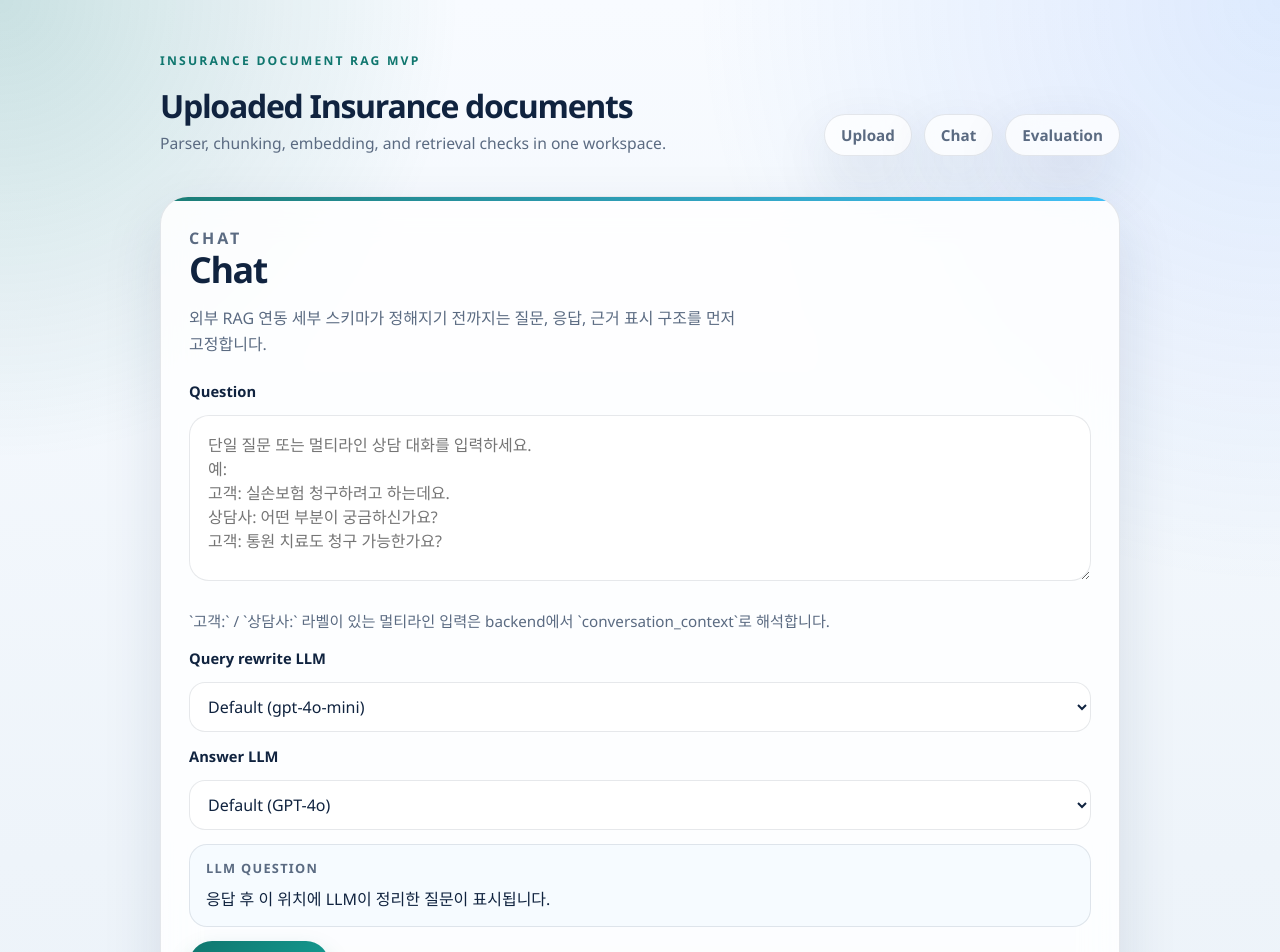
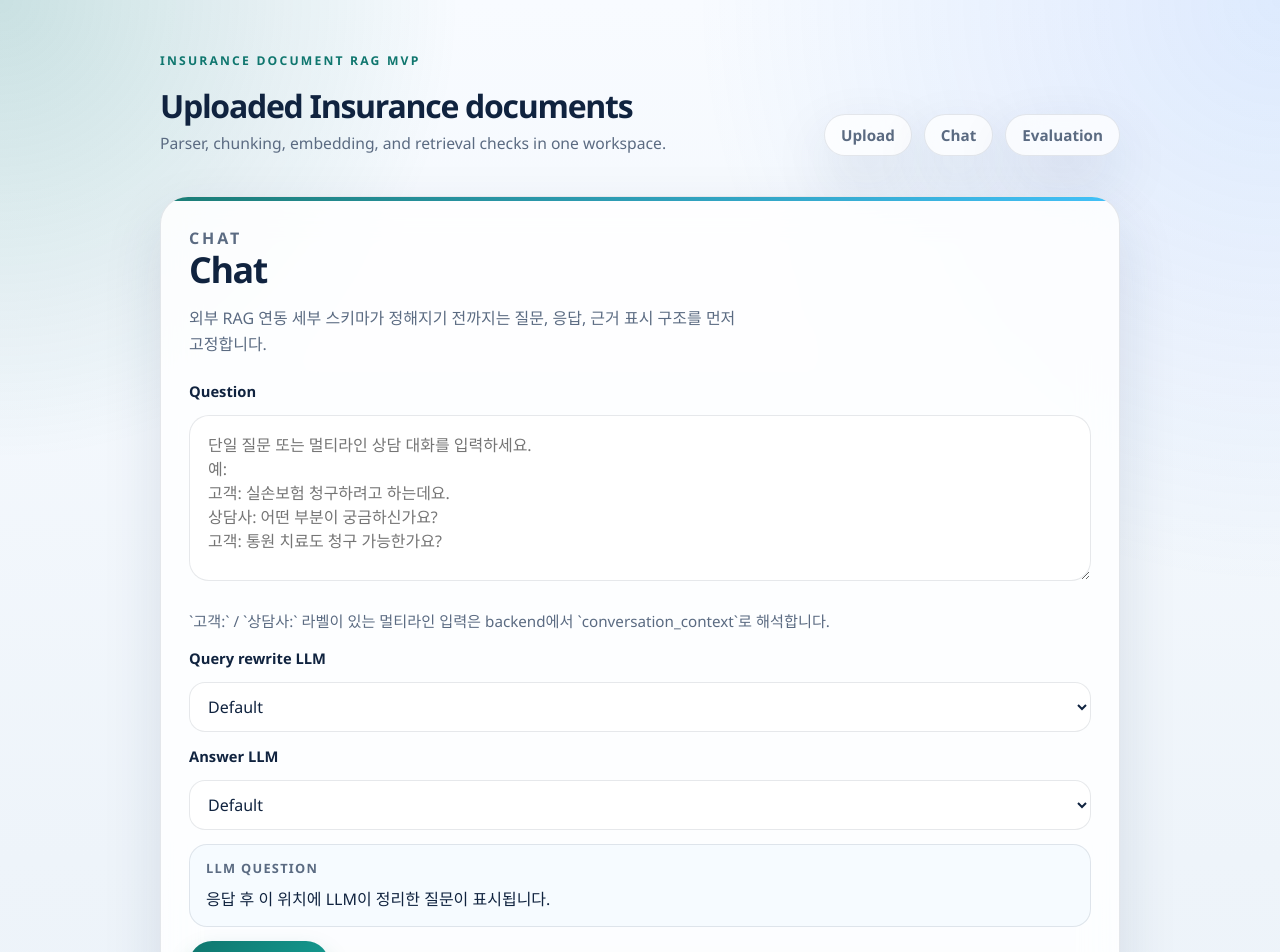
Before and after one commit to taennykim/rag-mvp, a Next.js app in the folder frontend/: page /chat in a window 1280 px wide. Shown: the top 952 px of the page. Built offline with nearby package versions, Linux system fonts and the light colour scheme.

Commit message:
Expose gpt-4o-mini in chat llm options

```diff
--- a/frontend/app/chat/page.tsx
+++ b/frontend/app/chat/page.tsx
@@ -45,23 +45,26 @@ type ChatResponse = {
 
 const API_BASE_URL = "/api";
 const CUSTOM_LLM_MODEL = "custom";
+const DEFAULT_LLM_OPTION = "";
 const DEFAULT_QUERY_REWRITE_MODEL = "gpt-4o-mini";
 const DEFAULT_ANSWER_MODEL = "gpt-4o";
 const QUERY_REWRITE_MODEL_OPTIONS = [
-  { label: "Default (gpt-4o-mini)", value: DEFAULT_QUERY_REWRITE_MODEL },
+  { label: "Default", value: DEFAULT_LLM_OPTION },
   { label: "GPT-5.4", value: "gpt-5.4" },
   { label: "GPT-5.4 mini", value: "gpt-5.4-mini" },
   { label: "GPT-4.1 mini", value: "gpt-4.1-mini" },
+  { label: "GPT-4o mini", value: "gpt-4o-mini" },
   { label: "GPT-4o", value: "gpt-4o" },
   { label: "Custom", value: CUSTOM_LLM_MODEL },
 ];
 const CUSTOM_QUERY_REWRITE_MODEL = CUSTOM_LLM_MODEL;
 const CUSTOM_ANSWER_MODEL = CUSTOM_LLM_MODEL;
 const ANSWER_MODEL_OPTIONS = [
-  { label: "Default (GPT-4o)", value: DEFAULT_ANSWER_MODEL },
+  { label: "Default", value: DEFAULT_LLM_OPTION },
   { label: "GPT-5.4", value: "gpt-5.4" },
   { label: "GPT-5.4 mini", value: "gpt-5.4-mini" },
   { label: "GPT-4.1 mini", value: "gpt-4.1-mini" },
+  { label: "GPT-4o mini", value: "gpt-4o-mini" },
   { label: "GPT-4o", value: "gpt-4o" },
   { label: "Custom", value: CUSTOM_LLM_MODEL },
 ];
@@ -127,11 +130,11 @@ function formatResponseTiming(totalMs: number, result: ChatResponse) {
 
 export default function ChatPage() {
   const [query, setQuery] = useState("");
-  const [queryRewriteModel, setQueryRewriteModel] = useState(DEFAULT_QUERY_REWRITE_MODEL);
+  const [queryRewriteModel, setQueryRewriteModel] = useState(DEFAULT_LLM_OPTION);
   const [queryRewriteBaseUrl, setQueryRewriteBaseUrl] = useState("");
   const [queryRewriteCustomModel, setQueryRewriteCustomModel] = useState("");
   const [queryRewriteApiKey, setQueryRewriteApiKey] = useState("");
-  const [answerModel, setAnswerModel] = useState(DEFAULT_ANSWER_MODEL);
+  const [answerModel, setAnswerModel] = useState(DEFAULT_LLM_OPTION);
   const [answerBaseUrl, setAnswerBaseUrl] = useState("");
   const [answerCustomModel, setAnswerCustomModel] = useState("");
   const [answerApiKey, setAnswerApiKey] = useState("");
```
Also changed, not shown: 3 other files (tests, documents, lock files or other folders).
